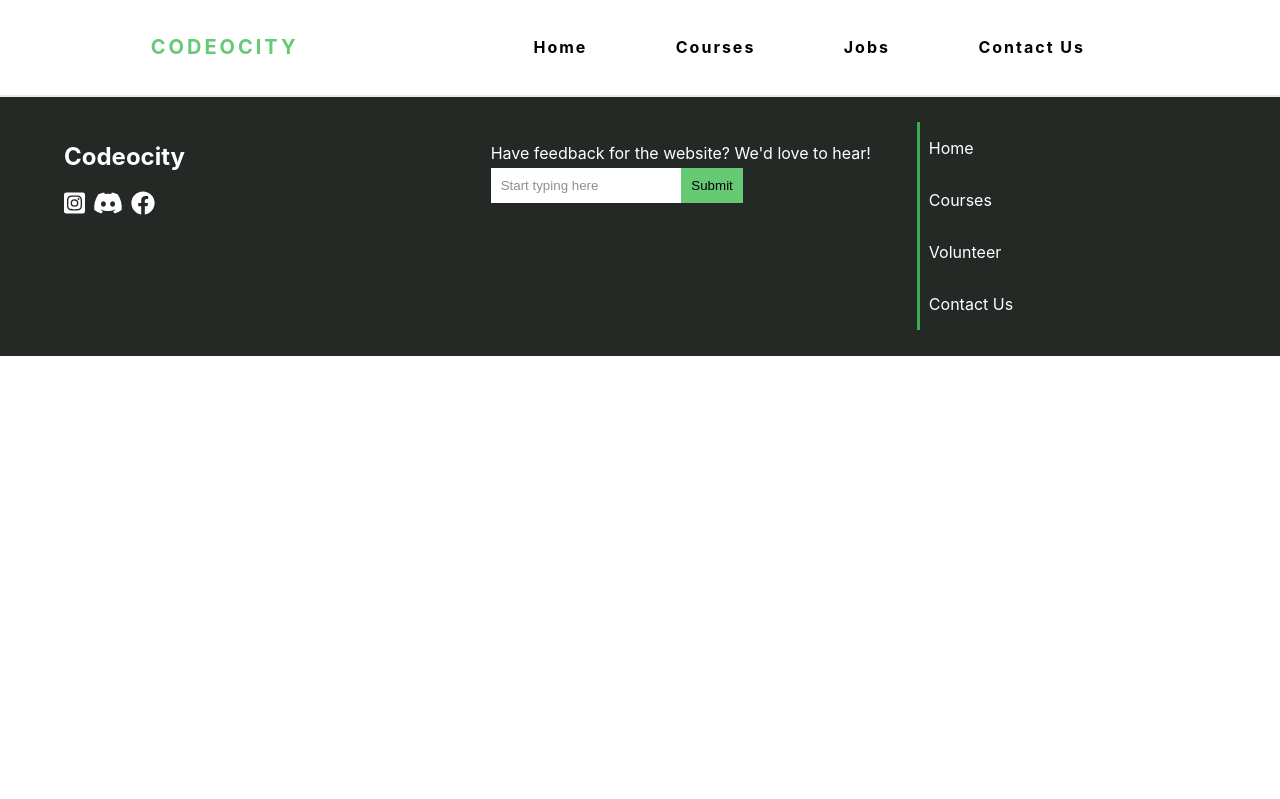
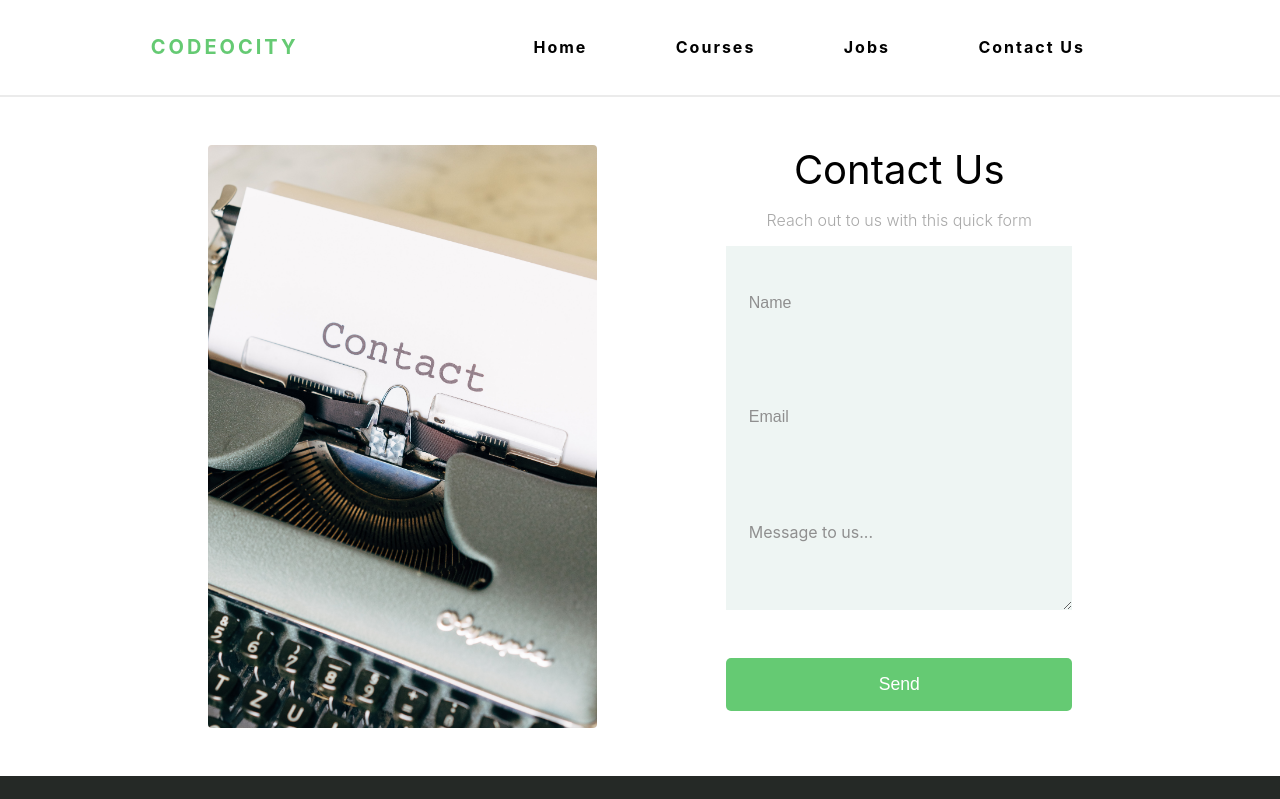
Before and after one commit to yxli001/Codeocity, a React (Create React App) app in the folder frontend/: page /contact-us in a window 1280 px wide. Shown: the top 799 px of the page. Built offline with nearby package versions, Linux system fonts and the light colour scheme.

Commit message:
add contact us form

```diff
--- a/frontend/src/App.js
+++ b/frontend/src/App.js
@@ -6,6 +6,7 @@ import Jobs from "./pages/jobs/Jobs";
 import { MeetTheTeam } from "./pages/meet-the-team/MeetTheTeam";
 import { Footer } from "./pages/footer/Footer";
 import employees from "./data/Employees";
+import ContactUs from "./pages/contact-us/ContactUs";
 
 // Yixuan: forms, second page, home page
 // Brian: navbar, courses, and meet the team
@@ -20,6 +21,7 @@ function App() {
                 <Route path="/" element={<Home />} />
                 <Route path="/courses" element={<Courses />} />
                 <Route path="/apply" element={<Jobs />} />
+                <Route path="/contact-us" element={<ContactUs />} />
             </Routes>
             <Footer />
         </Router>
--- /dev/null
+++ b/frontend/src/pages/contact-us/ContactUs.css
@@ -0,0 +1,15 @@
+#name,
+#email,
+#message {
+    outline: none;
+    padding: 3rem 1.4rem;
+    background: #eef5f3;
+    border: none;
+    color: #616161;
+    font-size: 1rem;
+}
+
+#message {
+    font-family: inherit;
+    resize: vertical;
+}
--- /dev/null
+++ b/frontend/src/pages/contact-us/ContactUs.js
@@ -0,0 +1,85 @@
+import React, { useState } from "react";
+import axios from "axios";
+
+import "./ContactUs.css";
+import contactUs from "../../images/contact-us.jpg";
+
+const ContactUs = () => {
+    const [state, setState] = useState({
+        name: "",
+        email: "",
+        message: "",
+    });
+
+    const onChangeHandler = (e) => {
+        const value = e.target.value;
+        setState({
+            ...state,
+            [e.target.name]: value,
+        });
+    };
+
+    const onSubmitHandler = async (e) => {
+        e.preventDefault();
+
+        setState({
+            name: "",
+            email: "",
+            message: "",
+        });
+
+        await axios({
+            method: "post",
+            url: "http://localhost:5000/contact-us",
+            data: {
+                name: state.name,
+                email: state.email,
+                message: state.message,
+            },
+            headers: {
+                "content-type": "application/json",
+            },
+        });
+    };
+
+    return (
+        <div className="form-container">
+            <img src={contactUs} alt="Apply" className="signup-image" />
+            <form className="form">
+                <h2 className="form-title">Contact Us</h2>
+                <h3 className="form-description">
+                    Reach out to us with this quick form
+                </h3>
+                <input
+                    type="text"
+                    name="name"
+                    id="name"
+                    value={state.name}
+                    placeholder="Name"
+                    onChange={onChangeHandler}
+                />
+                <input
+                    type="email"
+                    name="email"
+                    id="email"
+                    value={state.email}
+                    placeholder="Email"
+                    onChange={onChangeHandler}
+                />
+                <textarea
+                    type="text"
+                    name="message"
+                    id="message"
+                    value={state.message}
+                    placeholder="Message to us..."
+                    onChange={onChangeHandler}
+                />
+                <button className="signup-submit" onClick={onSubmitHandler}>
+                    Send
+                </button>
+            </form>
+        </div>
+    );
+};
+
+export default ContactUs;
```
Also changed, not shown: frontend/src/images/contact-us.jpg (added), 1 other file (tests, documents, lock files or other folders).
